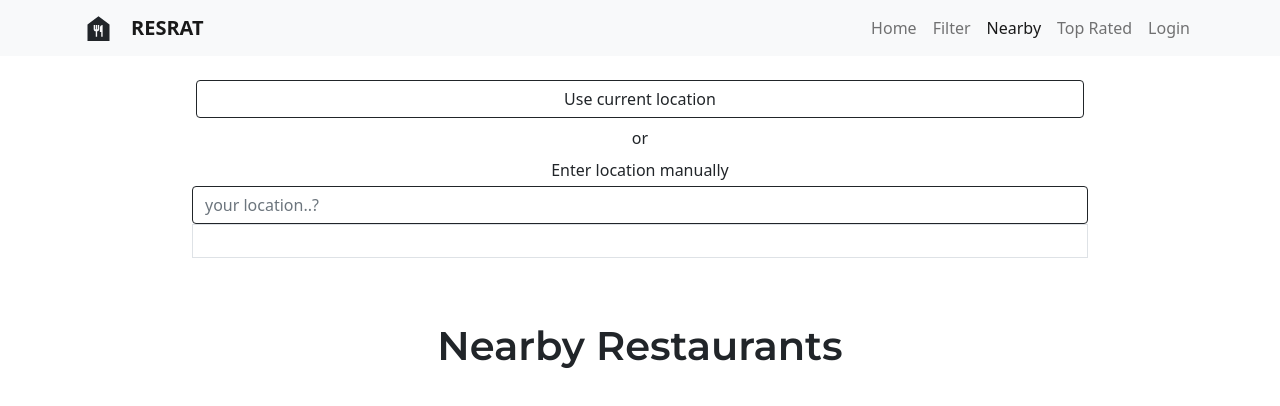
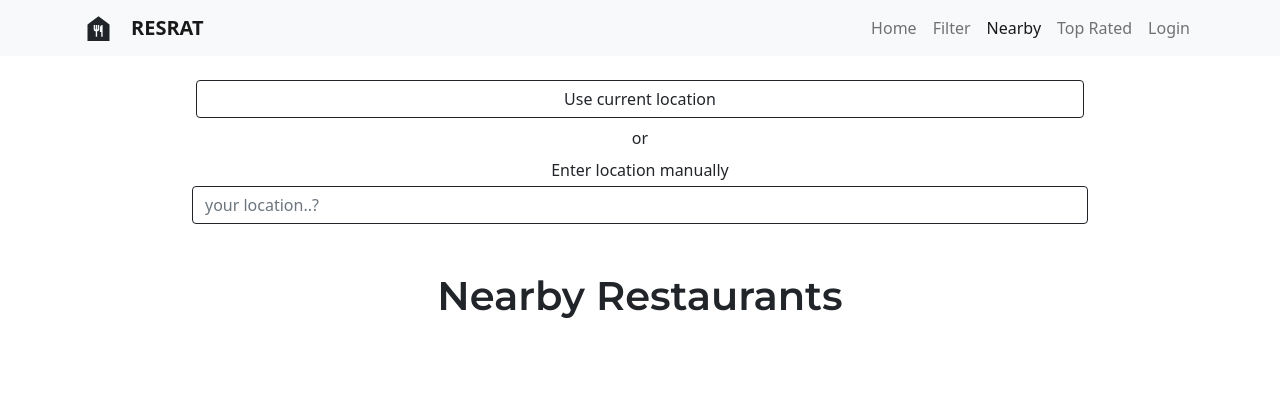
Before and after one commit to rba1aji/restoview, a React (Create React App) app: page /near-by-restaurants in a window 1280 px wide. Shown: the top 406 px of the page. Built offline with nearby package versions, Linux system fonts and the light colour scheme.

Commit message:
to find lat lon

```diff
--- a/src/pages/Nearby/index.js
+++ b/src/pages/Nearby/index.js
@@ -9,17 +9,26 @@ export default function Nearby() {
   const currLocationRef = useRef('');
   const [cityList, setCityList] = useState([]);
   const [nearbyList, setNearbyList] = useState([]);
+  const [latlon] = useState('');
+
+  function HandleSelected(geoNameId) {
+    console.log();
+  }
 
   function Suggestion() {
     return (
-      <ul className="list-unstyled p-4 pt-2 border border-prime">
+      <ul className="list-unstyled p-4 pb-2 pt-2 border border-prime">
         {cityList.map((item) => {
           const name = item.matching_full_name;
           let geoNameId = item['_links']['city:item']['href'].split('/');
-          geoNameId=geoNameId[geoNameId.length - 2];
+          geoNameId = geoNameId[geoNameId.length - 2];
           if (name.includes('India')) {
             // console.log(geoNameId);
-            return <li>{name.split(',')[0]}</li>;
+            return (
+              <li onClick={() => HandleSelected(geoNameId)}>
+                {name.split(',')[0]}
+              </li>
+            );
           }
         })}
       </ul>
@@ -71,7 +80,7 @@ export default function Nearby() {
               ManualLocationDetect(place);
             }}
           />
-          <Suggestion />
+          {currLocationRef.current.value && <Suggestion />}
         </Form.Group>
       </div>
       <h1>Nearby Restaurants</h1>
```
